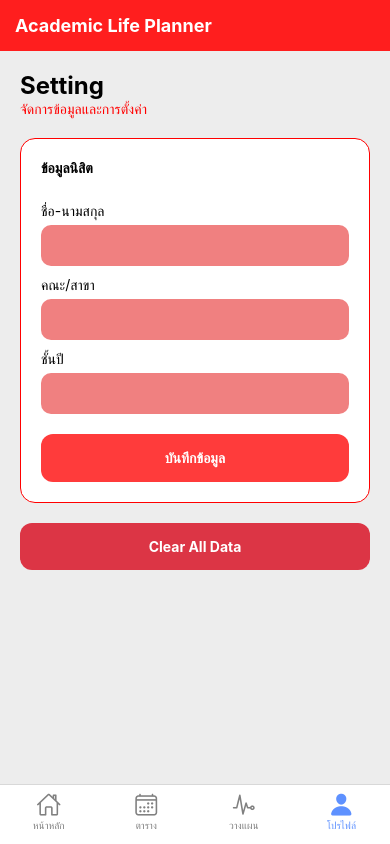
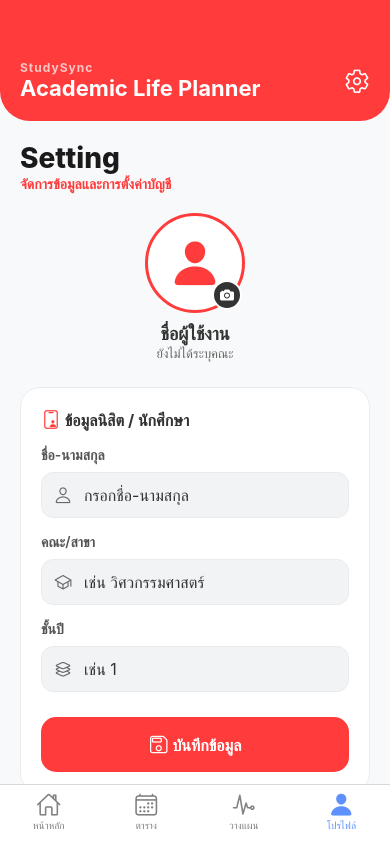
Before and after one commit to Ton-555/AcdemicLifePlanner, a React Native app: screen /Profile in a window 390 px wide. Built offline with nearby package versions, Linux system fonts and the light colour scheme; what react-native-timetable would draw is missing.

Commit message:
Profile with pfp

```diff
--- a/src/screen/Profile.js
+++ b/src/screen/Profile.js
@@ -7,30 +7,62 @@ import {
   TouchableOpacity,
   Alert,
   ScrollView,
+  Image, // เพิ่ม Image สำหรับแสดงรูปที่เลือก
+  Platform,
 } from "react-native";
+import { Ionicons } from "@expo/vector-icons";
+import * as ImagePicker from 'expo-image-picker'; // ต้องติดตั้งเพิ่ม: npx expo install expo-image-picker
 
 export default function Profile() {
   const [name, setName] = useState("");
   const [faculty, setFaculty] = useState("");
   const [year, setYear] = useState("");
+  const [image, setImage] = useState(null); // State สำหรับเก็บรูปโปรไฟล์
+
+  // ฟังก์ชันเลือกรูปภาพ
+  const pickImage = async () => {
+    // ขออนุญาตเข้าถึงอัลบั้มภาพ
+    const { status } = await ImagePicker.requestMediaLibraryPermissionsAsync();
+
+    if (status !== 'granted') {
+      Alert.alert("ขออภัย", "เราจำเป็นต้องขออนุญาตเข้าถึงรูปภาพเพื่อเปลี่ยนโปรไฟล์");
+      return;
+    }
+
+    let result = await ImagePicker.launchImageLibraryAsync({
+      mediaTypes: ImagePicker.MediaTypeOptions.Images,
+      allowsEditing: true, // ให้ตัดรูปได้ (Crop)
+      aspect: [1, 1], // บังคับเป็นสี่เหลี่ยมจัตุรัส
+      quality: 1,
+    });
+
+    if (!result.canceled) {
+      setImage(result.assets[0].uri);
+    }
+  };
 
   const handleSave = () => {
-    Alert.alert("บันทึกสำเร็จ", "ข้อมูลถูกบันทึกเรียบร้อยแล้ว");
+    if (!name.trim()) {
+      Alert.alert("แจ้งเตือน", "กรุณากรอกชื่ออย่างน้อยหนึ่งช่อง");
+      return;
+    }
+    Alert.alert("บันทึกสำเร็จ", "ข้อมูลนิสิตและรูปภาพถูกอัปเดตเรียบร้อยแล้ว");
   };
 
   const handleClear = () => {
     Alert.alert(
-      "ล้างข้อมูลทั้งหมด",
-      "คุณแน่ใจหรือไม่?",
+      "ยืนยันการลบข้อมูล",
+      "ข้อมูลทั้งหมดรวมถึงรูปโปรไฟล์จะถูกล้างค่าเริ่มต้น",
       [
         { text: "ยกเลิก", style: "cancel" },
         {
-          text: "ยืนยัน",
+          text: "ลบทั้งหมด",
           style: "destructive",
           onPress: () => {
             setName("");
             setFaculty("");
             setYear("");
+            setImage(null); // ล้างรูปภาพ
           },
         },
       ]
@@ -39,154 +71,222 @@ export default function Profile() {
 
   return (
     <View style={styles.container}>
-      {/* Header แดงเหมือน Planner */}
+      {/* Header */}
       <View style={styles.topHeader}>
-        <Text style={styles.topHeaderText}>
-          Academic Life Planner
-        </Text>
+        <View>
+          <Text style={styles.brandText}>StudySync</Text>
+          <Text style={styles.topHeaderText}>Academic Life Planner</Text>
+        </View>
+        <Ionicons name="settings-outline" size={26} color="#fff" />
       </View>
 
-      <ScrollView contentContainerStyle={{ padding: 20 }}>
-        {/* จัดหัวข้อแบบ Planner */}
+      <ScrollView contentContainerStyle={styles.scrollContent}>
+        <View style={styles.titleSection}>
           <Text style={styles.title}>Setting</Text>
-        <Text style={styles.subtitle}>
-          จัดการข้อมูลและการตั้งค่า
-        </Text>
+          <Text style={styles.subtitle}>จัดการข้อมูลและการตั้งค่าบัญชี</Text>
+        </View>
 
-        {/* ================= Card ข้อมูลนิสิต ================= */}
+        {/* ================= Avatar Section (คลิกเพื่อเปลี่ยนรูป) ================= */}
+        <View style={styles.avatarSection}>
+          <TouchableOpacity onPress={pickImage} activeOpacity={0.8}>
+            <View style={styles.avatarCircle}>
+              {image ? (
+                <Image source={{ uri: image }} style={styles.profileImage} />
+              ) : (
+                <Ionicons name="person" size={50} color="#ff3b3b" />
+              )}
+              {/* ปุ่มไอคอนกล้องเล็กๆ มุมขวาล่างของรูป */}
+              <View style={styles.cameraIconBadge}>
+                <Ionicons name="camera" size={16} color="#fff" />
+              </View>
+            </View>
+          </TouchableOpacity>
+          <Text style={styles.avatarName}>{name || "ชื่อผู้ใช้งาน"}</Text>
+          <Text style={styles.avatarSubText}>{faculty || "ยังไม่ได้ระบุคณะ"}</Text>
+        </View>
+
+        {/* ข้อมูลนิสิต Card */}
         <View style={styles.card}>
-          <Text style={styles.sectionTitle}>
-            ข้อมูลนิสิต
-          </Text>
+          <View style={styles.cardHeader}>
+            <Ionicons name="id-card-outline" size={20} color="#ff3b3b" />
+            <Text style={styles.sectionTitle}> ข้อมูลนิสิต / นักศึกษา</Text>
+          </View>
 
-          <Text style={styles.label}>
-            ชื่อ-นามสกุล
-          </Text>
+          <View style={styles.inputGroup}>
+            <Text style={styles.label}>ชื่อ-นามสกุล</Text>
+            <View style={styles.inputWrapper}>
+              <Ionicons name="person-outline" size={18} color="#666" style={styles.inputIcon} />
               <TextInput
                 style={styles.input}
+                placeholder="กรอกชื่อ-นามสกุล"
                 value={name}
                 onChangeText={setName}
               />
+            </View>
+          </View>
 
-          <Text style={styles.label}>
-            คณะ/สาขา
-          </Text>
+          <View style={styles.inputGroup}>
+            <Text style={styles.label}>คณะ/สาขา</Text>
+            <View style={styles.inputWrapper}>
+              <Ionicons name="school-outline" size={18} color="#666" style={styles.inputIcon} />
               <TextInput
                 style={styles.input}
+                placeholder="เช่น วิศวกรรมศาสตร์"
                 value={faculty}
                 onChangeText={setFaculty}
               />
+            </View>
+          </View>
 
-          <Text style={styles.label}>
-            ชั้นปี
-          </Text>
+          <View style={styles.inputGroup}>
+            <Text style={styles.label}>ชั้นปี</Text>
+            <View style={styles.inputWrapper}>
+              <Ionicons name="layers-outline" size={18} color="#666" style={styles.inputIcon} />
               <TextInput
                 style={styles.input}
+                placeholder="เช่น 1"
                 value={year}
                 onChangeText={setYear}
                 keyboardType="numeric"
               />
+            </View>
+          </View>
 
-          <TouchableOpacity
-            style={styles.saveButton}
-            onPress={handleSave}
-          >
-            <Text style={styles.buttonText}>
-              บันทึกข้อมูล
-            </Text>
+          <TouchableOpacity style={styles.saveButton} onPress={handleSave}>
+            <Ionicons name="save-outline" size={20} color="#fff" />
+            <Text style={styles.buttonText}> บันทึกข้อมูล</Text>
           </TouchableOpacity>
         </View>
 
-        {/* ปุ่มล้างข้อมูล */}
-        <TouchableOpacity
-          style={styles.clearButton}
-          onPress={handleClear}
-        >
-          <Text style={styles.clearText}>
-            Clear All Data
+        {/* Danger Zone */}
+        <View style={styles.warningCard}>
+          <View style={styles.cardHeader}>
+            <Ionicons name="alert-circle" size={22} color="red" />
+            <Text style={[styles.warningTitle, { marginLeft: 5 }]}>Danger Zone</Text>
+          </View>
+          <Text style={styles.warningText}>
+            การกดปุ่มด้านล่างจะทำให้ข้อมูลทั้งหมดรวมถึงรูปภาพถูกลบออก
           </Text>
+          <TouchableOpacity style={styles.deleteButton} onPress={handleClear}>
+            <Ionicons name="trash-outline" size={20} color="#fff" />
+            <Text style={styles.buttonText}> ลบข้อมูลทั้งหมด</Text>
           </TouchableOpacity>
+        </View>
+
+        <Text style={styles.versionText}>StudySync v1.1.0</Text>
       </ScrollView>
     </View>
   );
 }
 
 const styles = StyleSheet.create({
-  container: {
-    flex: 1,
-    backgroundColor: "#EDEDED",
+  container: { flex: 1, backgroundColor: "#F8F9FA" },
+  topHeader: {
+    backgroundColor: "#ff3b3b",
+    paddingHorizontal: 20,
+    paddingTop: 60,
+    paddingBottom: 20,
+    flexDirection: 'row',
+    justifyContent: 'space-between',
+    alignItems: 'center',
+    borderBottomLeftRadius: 30,
+    borderBottomRightRadius: 30,
+    elevation: 5,
   },
+  brandText: { color: "rgba(255,255,255,0.7)", fontSize: 12, fontWeight: "bold", letterSpacing: 1 },
+  topHeaderText: { color: "#fff", fontSize: 22, fontWeight: "bold" },
+  scrollContent: { padding: 20, paddingBottom: 40 },
+  titleSection: { marginBottom: 20 },
+  title: { fontSize: 28, fontWeight: "800", color: "#1a1a1a" },
+  subtitle: { color: "#ff3b3b", fontSize: 14, fontWeight: "600" },
 
-  /* Header ด้านบน */
-  topHeader: {
-    backgroundColor: "#ff1e1e",
-    padding: 15,
+  /* Avatar Styles */
+  avatarSection: { alignItems: "center", marginBottom: 25 },
+  avatarCircle: {
+    width: 100,
+    height: 100,
+    borderRadius: 50,
+    backgroundColor: "#fff",
+    justifyContent: "center",
+    alignItems: "center",
+    elevation: 4,
+    borderWidth: 3,
+    borderColor: "#ff3b3b",
+    marginBottom: 10,
+    position: 'relative', // เพื่อวาง Badge กล้อง
   },
+  profileImage: {
+    width: '100%',
+    height: '100%',
+    borderRadius: 50,
+  },
+  cameraIconBadge: {
+    position: 'absolute',
+    bottom: 0,
+    right: 0,
+    backgroundColor: '#333',
+    width: 30,
+    height: 30,
+    borderRadius: 15,
+    justifyContent: 'center',
+    alignItems: 'center',
+    borderWidth: 2,
+    borderColor: '#fff',
+  },
+  avatarName: { fontSize: 18, fontWeight: "bold", color: "#333" },
+  avatarSubText: { color: "#666", fontSize: 13 },
 
-  topHeaderText: {
-    color: "#fff",
-    fontSize: 18,
-    fontWeight: "bold",
-  },
-
-  /* จัดหัวข้อให้เหมือน Planner */
-  title: {
-    fontSize: 24,
-    fontWeight: "bold",
-  },
-
-  subtitle: {
-    color: "red",
-    marginBottom: 20,
-  },
-
+  /* Card & Inputs */
   card: {
     backgroundColor: "#fff",
     padding: 20,
+    borderRadius: 20,
+    elevation: 2,
+    marginBottom: 20,
+    borderWidth: 1,
+    borderColor: "#E9ECEF",
+  },
+  cardHeader: { flexDirection: "row", alignItems: "center", marginBottom: 15 },
+  sectionTitle: { fontSize: 16, fontWeight: "bold", color: "#333" },
+  inputGroup: { marginBottom: 15 },
+  label: { fontSize: 14, fontWeight: "600", color: "#555", marginBottom: 8 },
+  inputWrapper: {
+    flexDirection: "row",
+    alignItems: "center",
+    backgroundColor: "#F1F3F5",
+    borderRadius: 12,
+    borderWidth: 1,
+    borderColor: "#E9ECEF",
+  },
+  inputIcon: { paddingLeft: 12 },
+  input: { flex: 1, padding: 12, fontSize: 16, color: "#333" },
+  saveButton: {
+    backgroundColor: "#ff3b3b",
+    flexDirection: "row",
+    padding: 16,
     borderRadius: 15,
+    alignItems: "center",
+    justifyContent: "center",
+    marginTop: 10,
+  },
+  warningCard: {
+    backgroundColor: "#fff",
+    padding: 20,
+    borderRadius: 20,
     borderWidth: 1.5,
-    borderColor: "red",
+    borderColor: "#FFE3E3",
     marginBottom: 20,
   },
-
-  sectionTitle: {
-    fontWeight: "bold",
-    marginBottom: 15,
-  },
-
-  label: {
-    marginBottom: 5,
-    marginTop: 10,
-  },
-
-  input: {
-    backgroundColor: "#f08080",
-    padding: 12,
-    borderRadius: 10,
-  },
-
-  saveButton: {
-    backgroundColor: "#ff3b3b",
+  warningTitle: { color: "red", fontWeight: "bold", fontSize: 16 },
+  warningText: { color: "#666", fontSize: 13, marginBottom: 15 },
+  deleteButton: {
+    backgroundColor: "#333",
+    flexDirection: "row",
     padding: 15,
     borderRadius: 12,
     alignItems: "center",
-    marginTop: 20,
+    justifyContent: "center",
   },
-
-  buttonText: {
-    color: "#fff",
-    fontWeight: "bold",
-  },
-
-  clearButton: {
-    backgroundColor: "#dc3545",
-    padding: 15,
-    borderRadius: 12,
-    alignItems: "center",
-  },
-
-  clearText: {
-    color: "#fff",
-    fontWeight: "bold",
-  },
+  buttonText: { color: "#fff", fontWeight: "bold", fontSize: 16 },
+  versionText: { textAlign: "center", color: "#ADB5BD", fontSize: 12, marginTop: 10 },
 });
```
Lines whose indentation alone changed are shown as unchanged.
